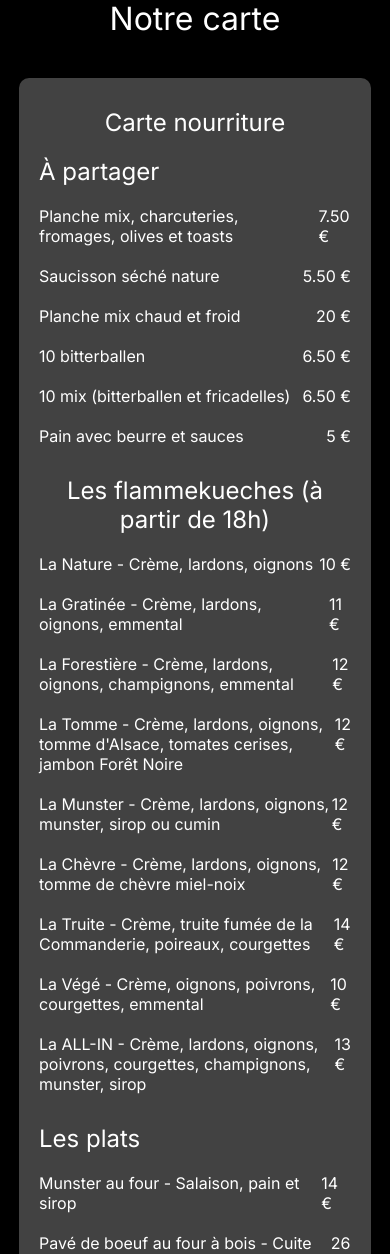
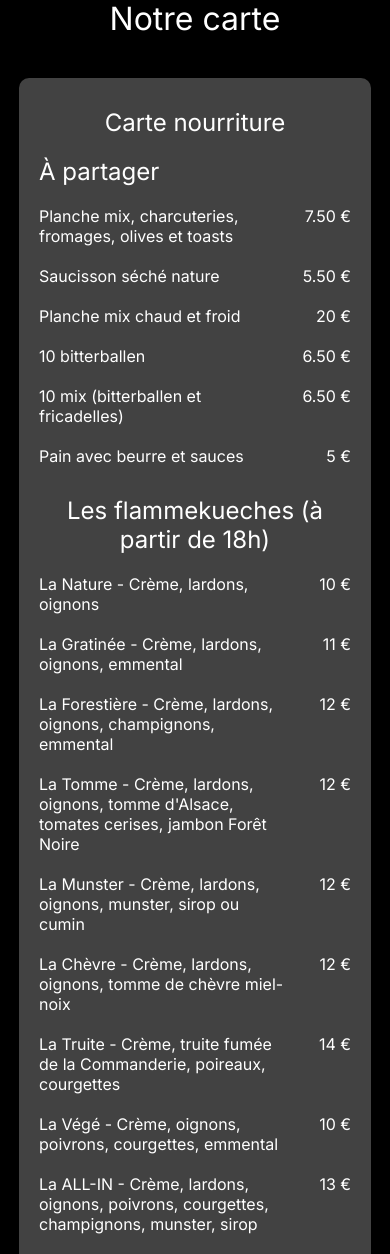
Before and after one commit to TheSamurai4861/site_aperotheque, a Flask app: page / in a window 390 px wide. Shown: the part 136-1390 px from the top of the page. Run offline with Flask 3, Linux system fonts and the light colour scheme.

Commit message:
Adaptation aux téléphones

```diff
--- a/app/static/css/style.css
+++ b/app/static/css/style.css
@@ -70,6 +70,14 @@ li {
     margin: 10px 0;
 }
 
+.description {
+    width: 80%;
+}
+
+.price {
+    text-align: end;
+}
+
 .overlay {
     position: absolute;
     top: 0;
--- a/app/templates/base.html
+++ b/app/templates/base.html
@@ -10,6 +10,8 @@
     <link
         href="https://fonts.googleapis.com/css2?family=Inter:ital,opsz,wght@0,14..32,100..900;1,14..32,100..900&display=swap"
         rel="stylesheet">
+    <meta name="viewport" content="width=device-width, initial-scale=1">
+
     {% block head %}{% endblock %}
 </head>
 
```
